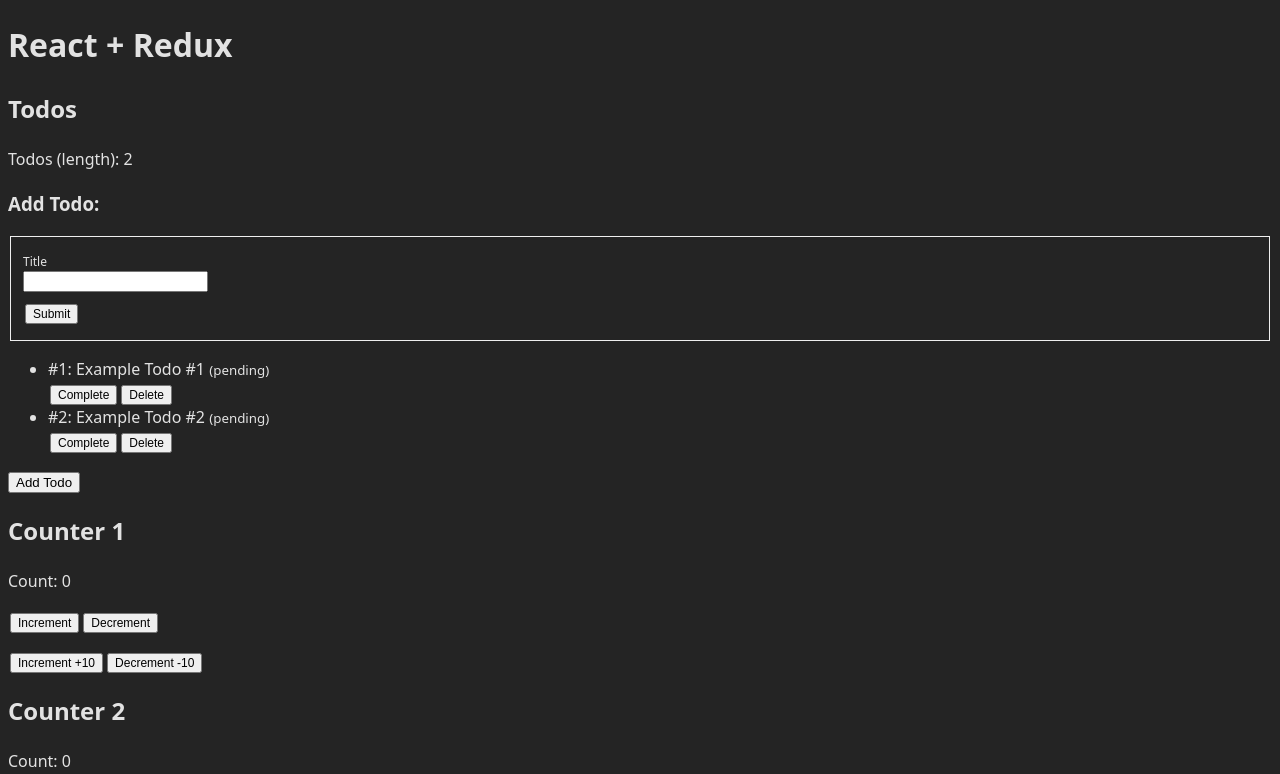
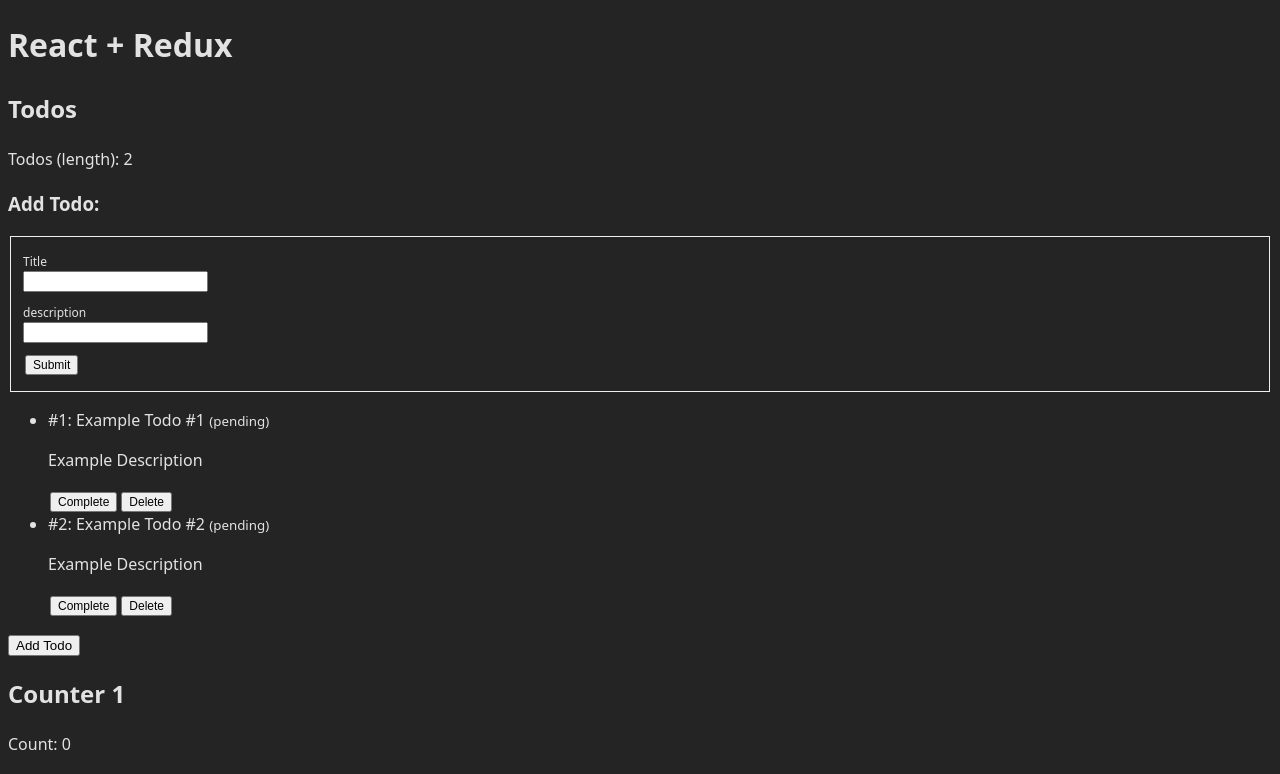
Before and after one commit to ober9k/react-redux-practice, a React (Vite) app: page / in a window 1280 px wide. Shown: the top 774 px of the page. Built offline with nearby package versions, Linux system fonts and the light colour scheme.

Commit message:
Added description, tags and horrible error handling

```diff
--- a/src/features/todos/TodoForm.tsx
+++ b/src/features/todos/TodoForm.tsx
@@ -21,11 +21,13 @@ export default function TodoForm() {
     await sleep(1000);
 
     const title = formData.get("title").toString();
+    const description = formData.get("description").toString();
     const isComplete = false;
 
     if (title.length === 0) {
       return {
         title,
+        description,
         errors: {
           title: {
             message: "Title must not be empty.",
@@ -34,7 +36,19 @@ export default function TodoForm() {
       };
     }
 
-    dispatch(addTodo({ title, isComplete }));
+    if (description.length === 0) {
+      return {
+        title,
+        description,
+        errors: {
+          title: {
+            message: "Title must not be empty.",
+          }
+        }
+      };
+    }
+
+    dispatch(addTodo({ title, description, tags: [], isComplete }));
 
     return state;
   }, initialState);
@@ -53,6 +67,15 @@ export default function TodoForm() {
           </p>
         )}
         <p>
+          <label htmlFor="description">description</label><br/>
+          <input type="text" id="description" name="description" defaultValue={state.description} />
+        </p>
+        {state.errors?.description && (
+          <p>
+            {state.errors.description.message}
+          </p>
+        )}
+        <p>
           <Button disabled={isPending}>
             {isPending ? "Submitting" : "Submit"}
           </Button>
--- a/src/features/todos/Todos.tsx
+++ b/src/features/todos/Todos.tsx
@@ -27,6 +27,9 @@ export default function Todos() {
         {todos.map((todo) => (
           <li key={todo.id}>
             #{todo.id}: {todo.title} <small>({todo.isComplete ? "completed" : "pending"})</small>
+            <p>
+              {todo.description}
+            </p>
             <div>
               <Button onClick={handleComplete(todo)}>Complete</Button>
               <Button onClick={handleDelete(todo)}>Delete</Button>
@@ -37,6 +40,8 @@ export default function Todos() {
       <p>
         <button onClick={() => dispatch(addTodo({
           title: "Manually Dispatched #1",
+          description: "Example Description",
+          tags: [],
           isComplete: false,
         }))}>Add Todo</button>
       </p>
--- a/src/features/todos/todosSlice.ts
+++ b/src/features/todos/todosSlice.ts
@@ -1,9 +1,16 @@
 import { createSlice, type PayloadAction } from "@reduxjs/toolkit";
 import type { RootState } from "../../store/store.ts";
+
+export interface Tag {
+  id?: number,
+  title: string,
+}
 
 export interface Todo {
   id?: number,
   title: string,
+  description: string,
+  tags: Array<Tag>,
   isComplete: boolean,
 }
 
@@ -15,10 +22,14 @@ const initialState: TodosState = {
   todos: [{
     id: 1,
     title: "Example Todo #1",
+    description: "Example Description",
+    tags: [],
     isComplete: false,
   },{
     id: 2,
     title: "Example Todo #2",
+    description: "Example Description",
+    tags: [],
     isComplete: false,
   }],
 };
```
